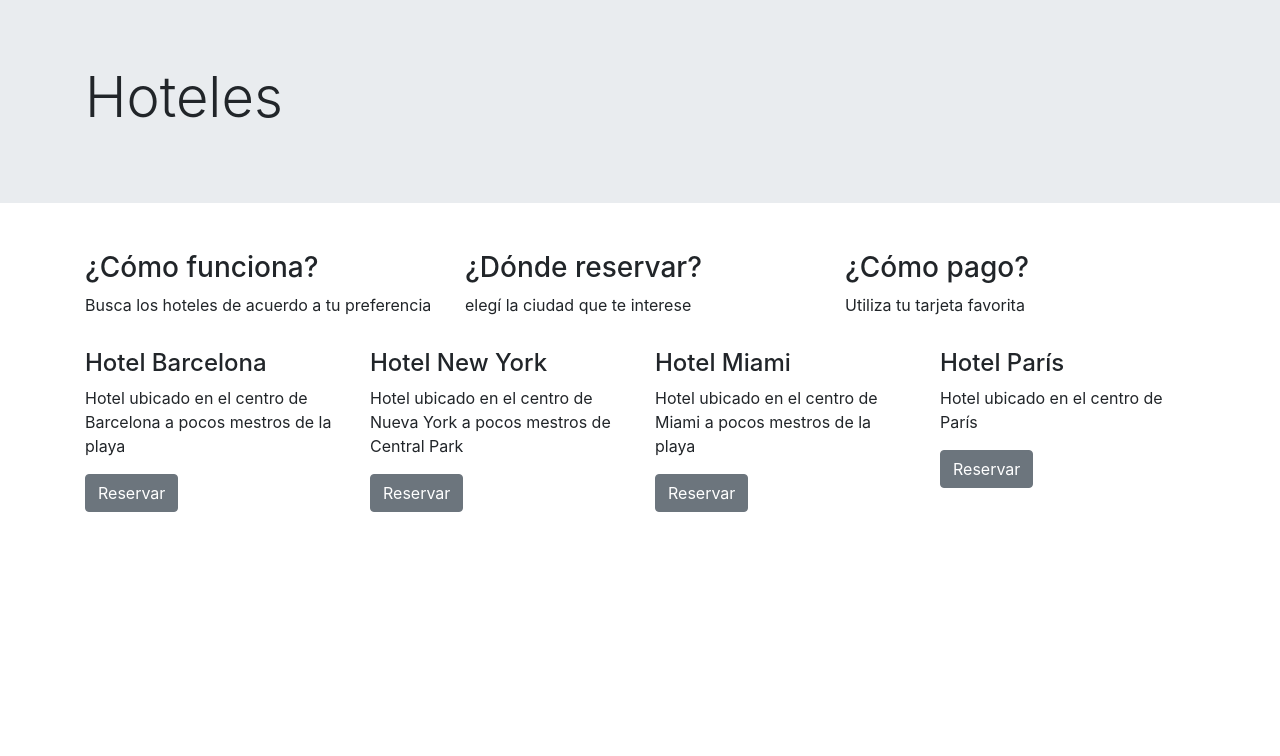
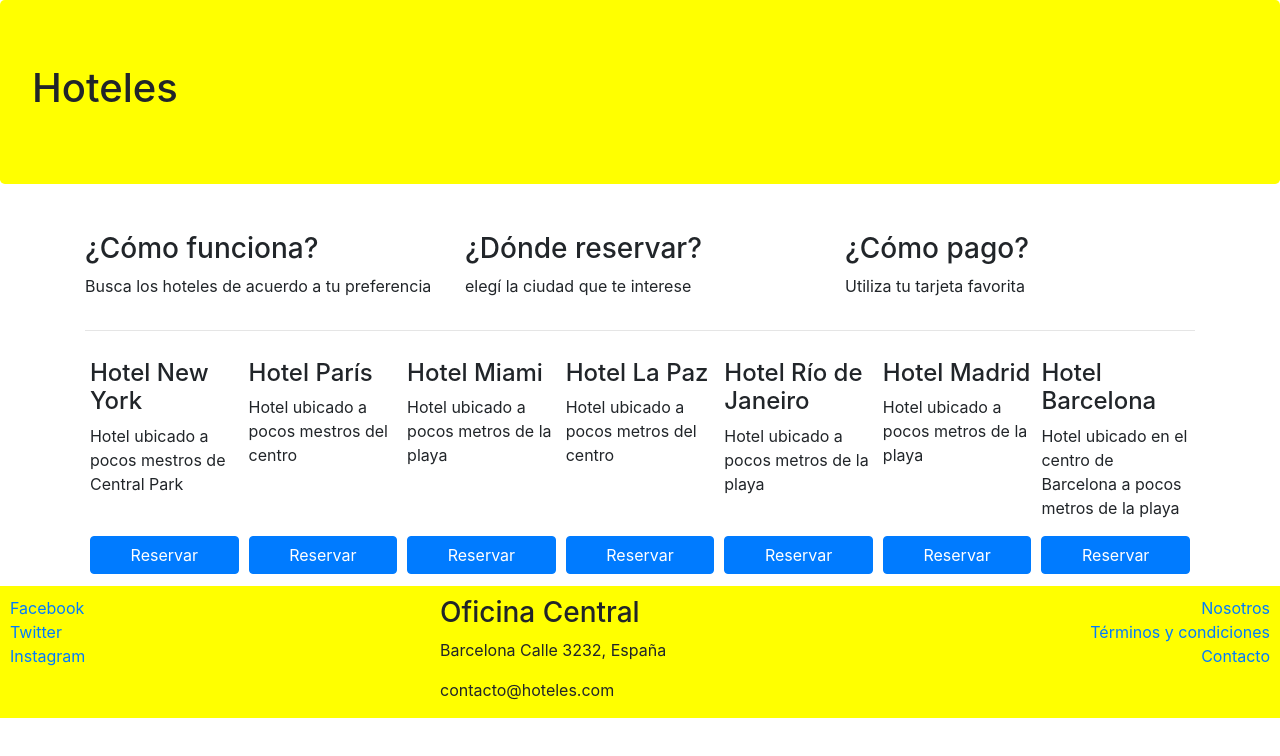
Before and after one commit to alegita/Bootstrap5, a website: page index.html in a window 1280 px wide. Drawn offline with nearby package versions, Linux system fonts and the light colour scheme.

Commit message:
Agregamos footer y estilos con flex

```diff
--- /dev/null
+++ b/css/main.css
@@ -0,0 +1,20 @@
+.jumbotron{
+    background-color: yellow;
+}
+
+footer{
+    padding: 10px 10px 0 10px;
+    background-color: yellow;
+    margin-bottom: 0px;
+    margin-top:10px;
+}
+
+.card-hotel{
+    flex: 1 150px;
+    padding: 2px 5px 2px 5px;
+    margin-top: 10px;
+}
+
+.btn-reserva{
+    width: 100%;
+}
--- a/index.html
+++ b/index.html
@@ -10,14 +10,13 @@
   <link rel="stylesheet" href="node_modules/bootstrap/dist/css/bootstrap.min.css"
     integrity="sha384-JcKb8q3iqJ61gNV9KGb8thSsNjpSL0n8PARn9HuZOnIxN0hoP+VmmDGMN5t9UJ0Z" crossorigin="anonymous">
 
-  <title>Hello, world!</title>
+  <link rel="stylesheet" href="css/main.css">
+  <title>Guía Hoteles</title>
 </head>
 
 <body>
-  <div class="jumbotron jumbotron-fluid">
-    <div class="container">
-      <h1 class="display-4">Hoteles</h1>
-    </div>
+  <div class="jumbotron">
+      <h1>Hoteles</h1>
   </div>
   <div class="container">
     <div class="row">
@@ -40,38 +39,82 @@
         </p>
       </div>
     </div>
-    <div class="row">
-      <div class="col-sm-3">
-        <p>
+    <hr>
+
+    <div class="d-flex flex-wrap flex-row-reverse">
+      <div class="card-hotel d-flex flex-column justify-content-between">
+        <div>
           <h4>Hotel Barcelona</h4>
-          <p>Hotel ubicado en el centro de Barcelona a pocos mestros de la playa</p>
-        </p>
-        <button class="btn btn-secondary">Reservar</button>
+          <p>Hotel ubicado en el centro de Barcelona a pocos metros de la playa</p>
         </div>
-      <div class="col-sm-3">
-        <p>
+        <div><button class="btn btn-primary btn-reserva">Reservar</button></div>
+      </div>
+      <div class="card-hotel d-flex flex-column justify-content-between">
+        <div>
+          <h4>Hotel Madrid</h4>
+          <p>Hotel ubicado a pocos metros de la playa</p>
+        </div>
+        <div><button class="btn btn-primary btn-reserva">Reservar</button></div>
+      </div>
+      <div class="card-hotel d-flex flex-column justify-content-between">
+        <div>
+          <h4>Hotel Río de Janeiro</h4>
+          <p>Hotel ubicado a pocos metros de la playa</p>
+        </div>
+        <div><button class="btn btn-primary btn-reserva">Reservar</button></div>
+      </div>
+      <div class="card-hotel d-flex flex-column justify-content-between">
+        <div>
+          <h4>Hotel La Paz</h4>
+          <p>Hotel ubicado a pocos metros del centro</p>
+        </div>
+        <div><button class="btn btn-primary btn-reserva">Reservar</button></div>
+      </div>
+      <div class="card-hotel d-flex flex-column justify-content-between">
+        <div>
+          <h4>Hotel Miami</h4>
+          <p>Hotel ubicado a pocos metros de la playa</p>
+        </div>
+        <div><button class="btn btn-primary btn-reserva">Reservar</button></div>
+      </div>
+      <div class="card-hotel d-flex flex-column justify-content-between">
+        <div>
+          <h4>Hotel París</h4>
+          <p>Hotel ubicado a pocos mestros del centro</p>
+        </div>
+        <div><button class="btn btn-primary btn-reserva">Reservar</button></div>
+      </div>
+      <div class="card-hotel d-flex flex-column justify-content-between">
+        <div>
           <h4>Hotel New York</h4>
-          <p>Hotel ubicado en el centro de Nueva York a pocos mestros de Central Park</p>
-        </p>
-        <button class="btn btn-secondary">Reservar</button>
-      </div><div class="col-sm-3">
-        <p>
-          <h4>Hotel Miami</h4>
-          <p>Hotel ubicado en el centro de Miami a pocos mestros de la playa</p>
-        </p>
-        <button class="btn btn-secondary">Reservar</button>
+          <p>Hotel ubicado a pocos mestros de Central Park</p>
         </div>
-      <div class="col-sm-3">
-        <p>
-          <h4>Hotel París</h4>
-          <p>Hotel ubicado en el centro de París</p>
-        </p>
-        <button class="btn btn-secondary">Reservar</button>
+        <div><button class="btn btn-primary btn-reserva">Reservar</button></div>
       </div>
     </div>
   </div>
 
-
+  <footer>
+    <div class="row">
+      <div class="col-sm-4 d-flex flex-column">
+        <a href="http://www.facebook.com">Facebook</a>
+        <a href="http://www.twitter.com">Twitter</a>
+        <a href="http://www.instagram.com">Instagram</a>
+      </div>
+      <div class="col-sm-4">
+        <address>
+          <h3>Oficina Central</h3>
+          <p>Barcelona Calle 3232, España</p>
+          <p>contacto@hoteles.com</p>
+        </address>
+      </div>
+      <div class="col-sm-4 d-flex flex-column align-items-end">
+        <a href="http://www.facebook.com">Nosotros</a>
+        <a href="http://www.twitter.com">Términos y condiciones</a>
+        <a href="http://www.instagram.com">Contacto</a>
+      </div>
+    </div>
+  </footer>
   <!-- Optional JavaScript -->
   <!-- jQuery first, then Popper.js, then Bootstrap JS -->
   <script src="node_modules/jquery/dist/jquery.min.js"
@@ -85,4 +128,5 @@
     crossorigin="anonymous"></script>
 </body>
 
+
 </html>
```
Lines whose indentation alone changed are shown as unchanged.
